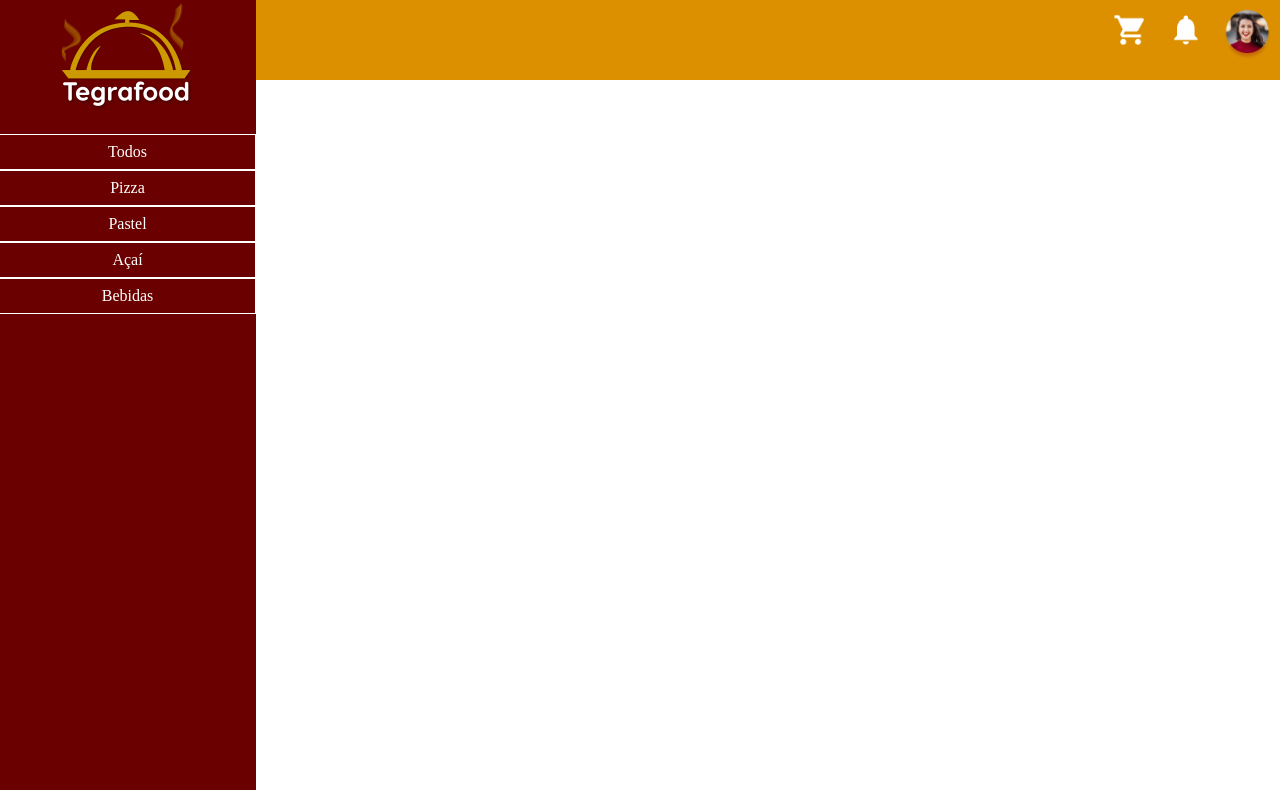
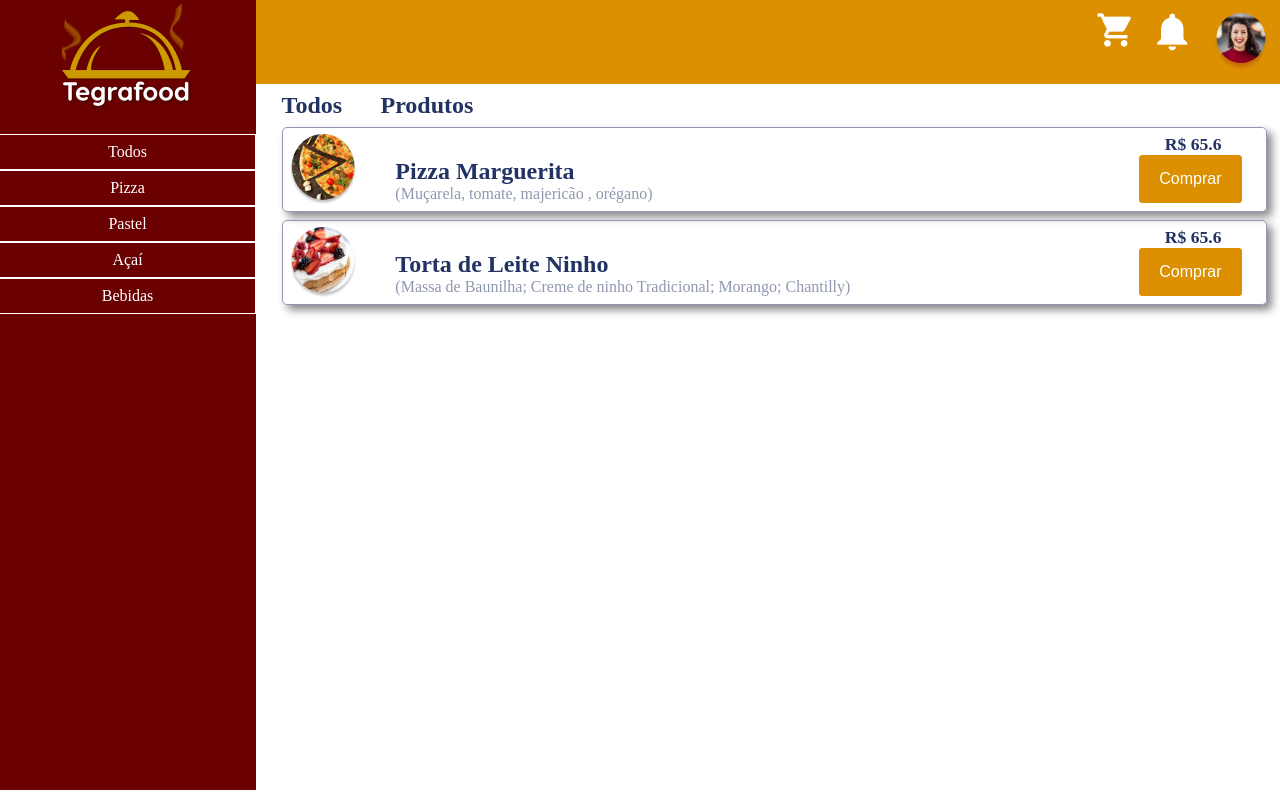
Before and after one commit to angelica-shigematsu/javascript, a website with bundled scripts: page node-api-product/web/menu.html in a window 1280 px wide. Built offline with nearby package versions, Linux system fonts and the light colour scheme.

Commit message:
style: add list all products

```diff
--- /dev/null
+++ b/node-api-product/web/assets/css/listProducts.css
@@ -0,0 +1,99 @@
+:root {
+  --colorGray: #9098b1;
+  --colorBlue: #223263;
+  --colorOrange: #dc9000;
+  --colorWhite: #FFFFFF;
+}
+
+a {
+  text-decoration: none;
+  color: var(--colorBlue);
+}
+
+.btn {
+  width: 8vw;
+  height: 6vh;
+  font-size: 1em;
+}
+
+.btn-entrar {
+  border: 1px solid var(--colorOrange);
+  border-radius: 3px;
+  background-color: var(--colorOrange);
+  color: var(--colorWhite);
+}
+
+.card-title {
+  margin-top: 3vh;
+}
+.card-details {
+  right: 3%;
+  position: absolute;
+}
+
+h2, .description {
+  white-space: nowrap;
+}
+
+h2, .price {
+  color: var(--colorBlue);
+}
+
+#imgProduct {
+  margin-right: 3vw;
+  width: 7%;
+  height: 9%;
+}
+
+.description {
+  color: var(--colorGray);
+}
+
+.price {
+  margin-left: 2vw;
+  font-size: 1.1em;
+  font-weight: bold;
+}
+
+section .header-menu {
+  margin: 1vh 1vw 0 22vw;
+}
+
+section form {
+  box-shadow: 5px 5px 8px #888888;
+}
+section form{
+  border-radius: 5px;
+  border: 1px solid var(--colorGray);
+  display: flex;
+  padding: 0.5%;
+  flex-direction: row;
+}
+
+@media (min-width: 360px) and (max-width: 900px) {
+  nav {
+    visibility: hidden;
+  }
+  #imgProduct {
+    margin-right: 3vw;
+    width: 10%;
+    height: 12%;
+  }
+
+  .btn {
+    height: 20%;
+    width: 100%;
+    font-size: 0.7em;
+  }
+
+  .card-details, .card-title {
+    margin-top: 0%;
+    font-size: 0.4em;
+  }
+
+  .price {
+    font-size: 0.7em;
+    font-weight: bold;
+  }
+
+}
--- a/node-api-product/web/assets/css/login/style.css
+++ b/node-api-product/web/assets/css/login/style.css
@@ -23,7 +23,6 @@ a {
   margin-left: 2vw;
   width: 20vw;
   height: 8vh;
-
 }
 
 .btn:hover {
@@ -80,7 +79,7 @@ input {
 }
 
 p {
-  maring-top: 0;
+  margin-top: 0;
   color: var(--colorGray);
   text-align: center;
 }
--- a/node-api-product/web/assets/css/menu.css
+++ b/node-api-product/web/assets/css/menu.css
@@ -8,23 +8,48 @@
   padding: 0;
 }
 
-a {
+#menu-lateral {
   color: var(--colorWhite);
   text-decoration: none;
+}
+
+.submenu {
+  font-size: 1.5em;
+  font-weight: bold;
+  margin-right: 3vw;
+}
+
+.submenu:hover {
+  text-decoration: underline;
+  text-decoration-color: var(--colorOrange)
+}
+
+section form {
+  margin: 1vh 1vw 0 22vw;
+}
+
+section .header-menu {
+  margin: 1vh 1vw 0 22vw;
+}
+
+.header-menu {
+  display: flex;
+  flex-direction: row;
 }
 
 header {
   display: flex;
 }
+#iconeOthers, #iconePerfil {
+  margin: 1%;
+}
 
 #iconeOthers {
-  margin: 15px;
-  height: 30px;
+  height: 40%;
 }
 
 #iconePerfil {
-  margin: 10px;
-  height: 50px;
+  height: 60%;
 }
 
 #logo {
@@ -57,5 +82,29 @@ header{
   flex-direction: row;
   justify-content: flex-end;
   position: relative;
-  height: 10vh;
+  height: 6%;
 }
+
+@media (min-width: 360px) and (max-width: 900px) {
+
+  header {
+    height: 30%;
+  }
+
+  #iconeOthers, #iconePerfil {
+    margin: 1%;
+  }
+
+  #iconeOthers {
+    width: 20px;
+  }
+
+  #iconePerfil {
+    width: 30px;
+  }
+
+  section form {
+    margin: 1vh 1vw 1vw 1vw;
+  }
+
+}
--- /dev/null
+++ b/node-api-product/web/index.js
@@ -0,0 +1,24 @@
+import products from './mockProducts.js';
+
+ window.addEventListener("load", function() {
+
+    products.forEach((product)=> {
+      document.getElementById('product').innerHTML +=
+      `<section id="product">
+      <form action="" method="Post">
+        <img src="${product.photo}" id="imgProduct"alt="">
+
+        <div class="card-title">
+          <h2>${product.name}</h2>
+          <p class="description">(${product.description})</p>
+        </div>
+
+        <div class="card-details">
+          <p class="price">R$ ${product.price}</p>
+          <button type="button" class="btn btn-entrar">Comprar</button>
+        </div>
+      </form>
+    </section>
+  `;
+  })
+});
--- a/node-api-product/web/menu.html
+++ b/node-api-product/web/menu.html
@@ -5,6 +5,7 @@
   <meta name="viewport" content="width=device-width, initial-scale=1.0">
   <title>Document</title>
   <link rel="stylesheet" href="./assets/css/menu.css">
+  <link rel="stylesheet" href="./assets/css/listProducts.css">
 </head>
 <body>
     <header>
@@ -17,13 +18,23 @@
         <img src="./assets/img/menu/Logo_Tegrafood.png" id="logo"alt="Logo do restaurante">
       </div>
         <ul>
-          <li><a href="#">Todos</a></li>
-          <li><a href="#">Pizza</a></li>
-          <li><a href="#">Pastel</a></li>
-          <li><a href="#">Açaí</a></li>
-          <li><a href="#">Bebidas</a></li>
+          <li><a href="#" id="menu-lateral">Todos</a></li>
+          <li><a href="#" id="menu-lateral">Pizza</a></li>
+          <li><a href="#" id="menu-lateral">Pastel</a></li>
+          <li><a href="#" id="menu-lateral">Açaí</a></li>
+          <li><a href="#" id="menu-lateral">Bebidas</a></li>
         </ul>
       </div>
     </nav>
+    <section>
+      <div class="header-menu">
+      <a href="#" class="submenu">Todos</a>
+      <a href="#" class="submenu">Produtos</a>
+    </div>
+    </section>
+    <div id="product">
+
+    </div>
+    <script type="module" src="index.js"></script>
 </body>
 </html>
--- /dev/null
+++ b/node-api-product/web/mockProducts.js
@@ -0,0 +1,18 @@
+const products = [
+  {
+    id: 1,
+    name: "Pizza Marguerita",
+    description: "Muçarela, tomate, majericão , orégano",
+    price: 65.60,
+    photo: './assets/img/products/pizza.png'
+  },
+  {
+    id: 2,
+    name: "Torta de Leite Ninho",
+    description: "Massa de Baunilha; Creme de ninho Tradicional; Morango; Chantilly",
+    price: 65.60,
+    photo: './assets/img/products/torta.png'
+  }
+]
+
+export default products
```
Also changed, not shown: node-api-product/web/package.json (added, +15 -0 lines), node-api-product/web/.eslintrc.js (added), node-api-product/web/assets/img/products/pizza.png (added), node-api-product/web/assets/img/products/torta.png (added), 2 other files.
